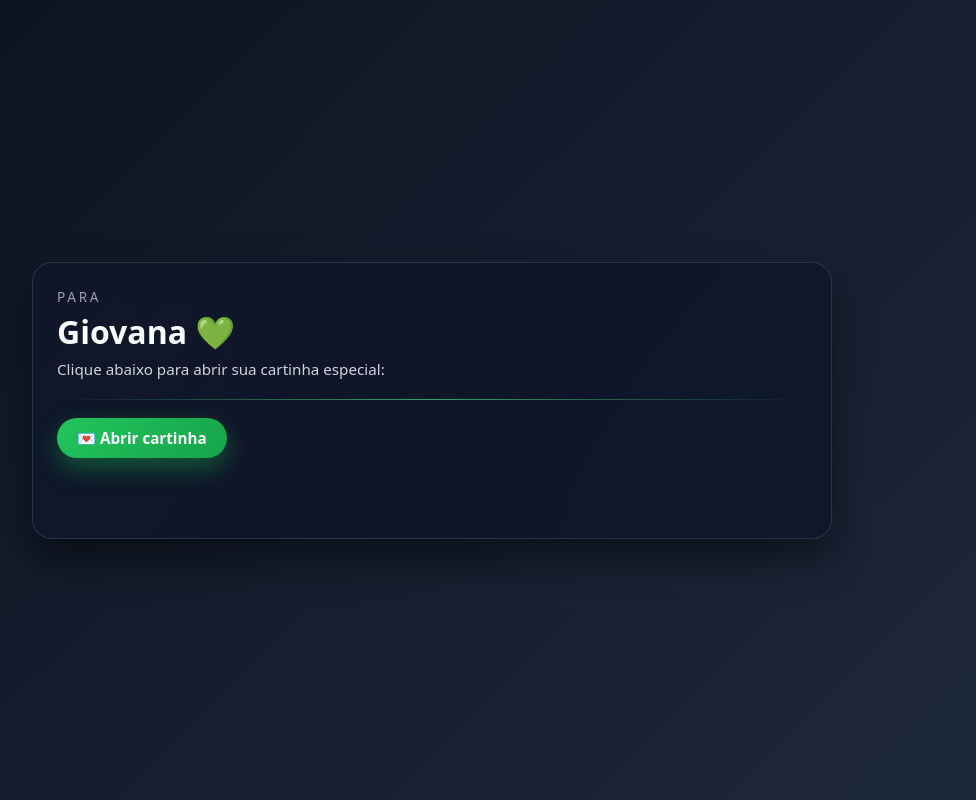
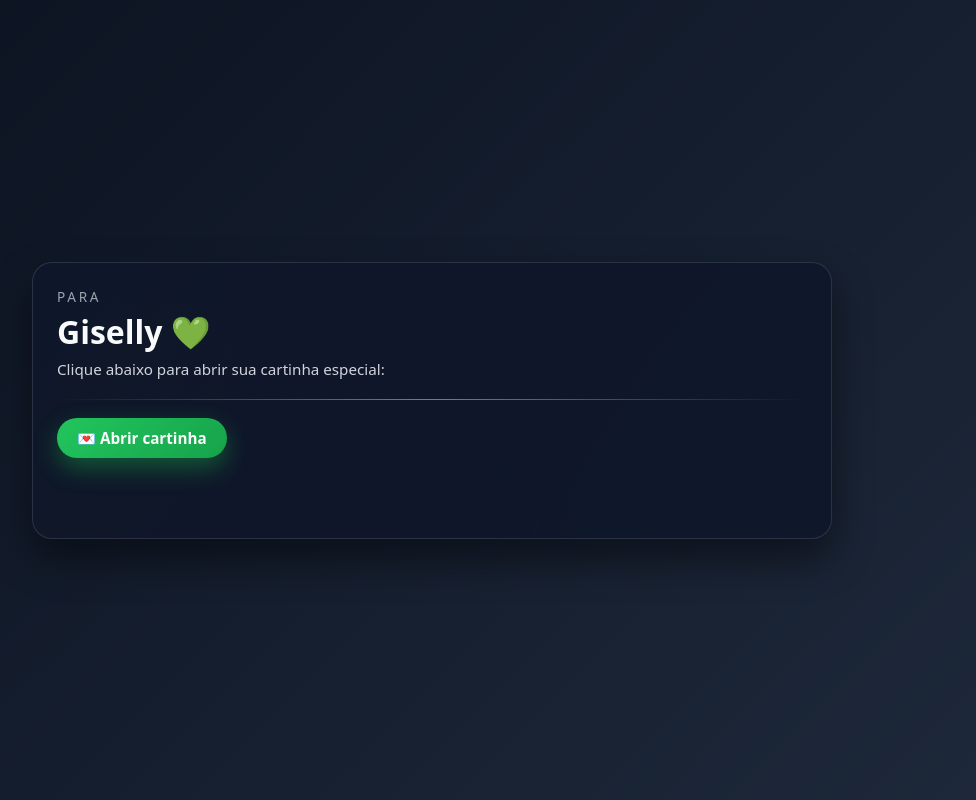
Before and after one commit to Andre-prog-dev/cartinha-gi, a plain HTML site: page index.html in a window 1280 px wide. Shown: the whole page, without its empty margins (208-1184 px from the left). Drawn offline with Linux system fonts and the light colour scheme.

Commit message:
Update index.html

```diff
--- a/index.html
+++ b/index.html
@@ -137,7 +137,7 @@
 <body>
   <div class="card">
     <div class="title-small">PARA</div>
-    <div class="name">Giovana 💚</div>
+    <div class="name">Giselly 💚</div>
     <div class="subtitle">Clique abaixo para abrir sua cartinha especial:</div>
 
     <div class="separator"></div>
```
